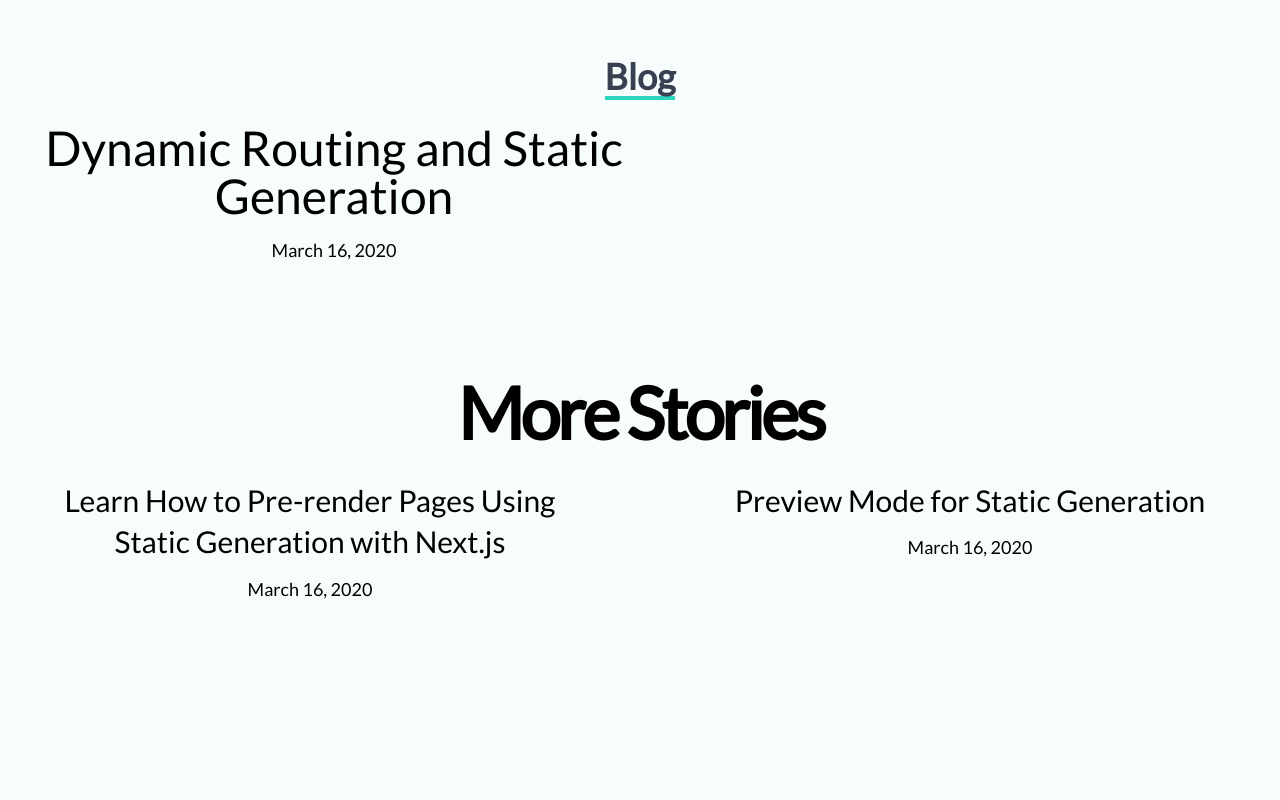
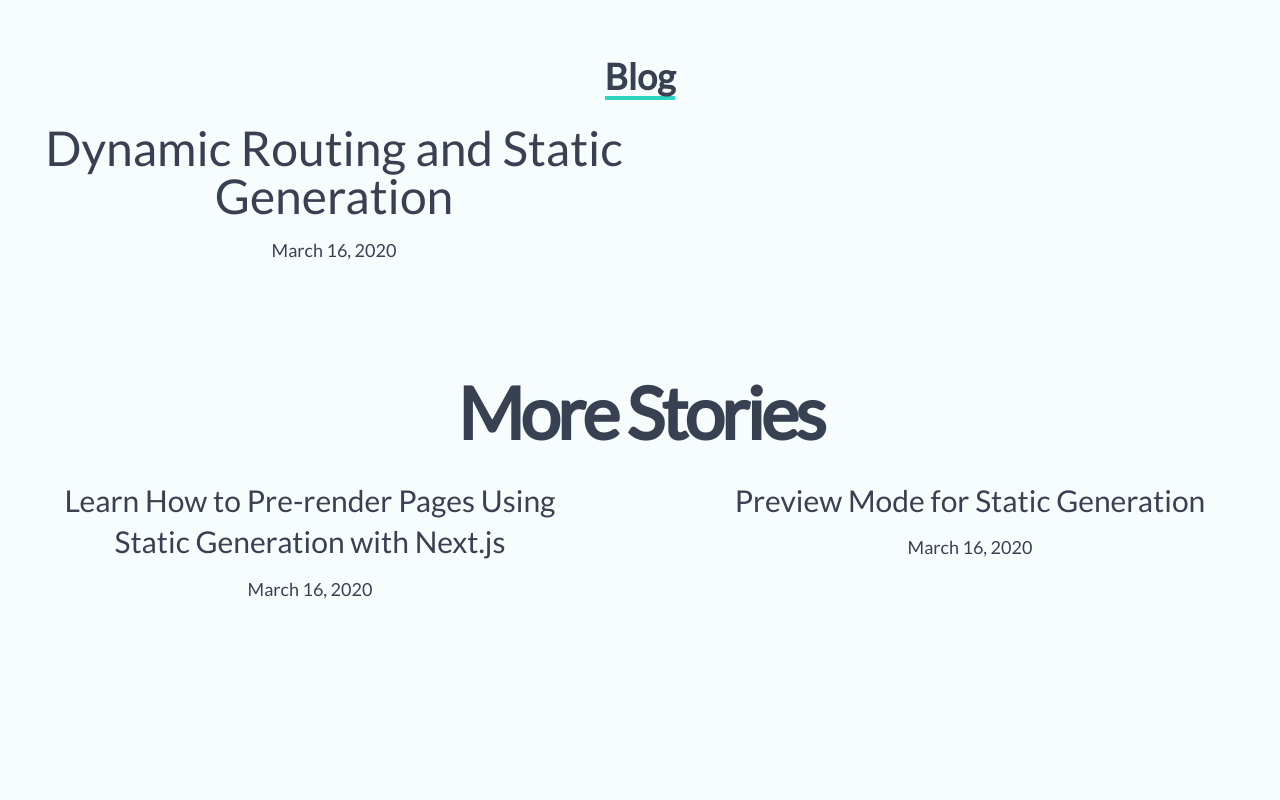
Before and after one commit to kyutech-programming-club/official-site, a Next.js app: page / in a window 1280 px wide. Shown: the part 1400-2200 px from the top of the page. Built offline with nearby package versions, Linux system fonts and the light colour scheme.

Commit message:
🎨 Change text color in container conponent

```diff
--- a/components/container.tsx
+++ b/components/container.tsx
@@ -5,7 +5,11 @@
 };
 
 const Container: FunctionComponent = ({ children }: Props) => {
-  return <div className="container mx-auto px-5 bg-[#F7FCFD]">{children}</div>;
+  return (
+    <div className="container mx-auto px-5 bg-[#F7FCFD] text-gray-700">
+      {children}
+    </div>
+  );
 };
 
 export default Container;
```
